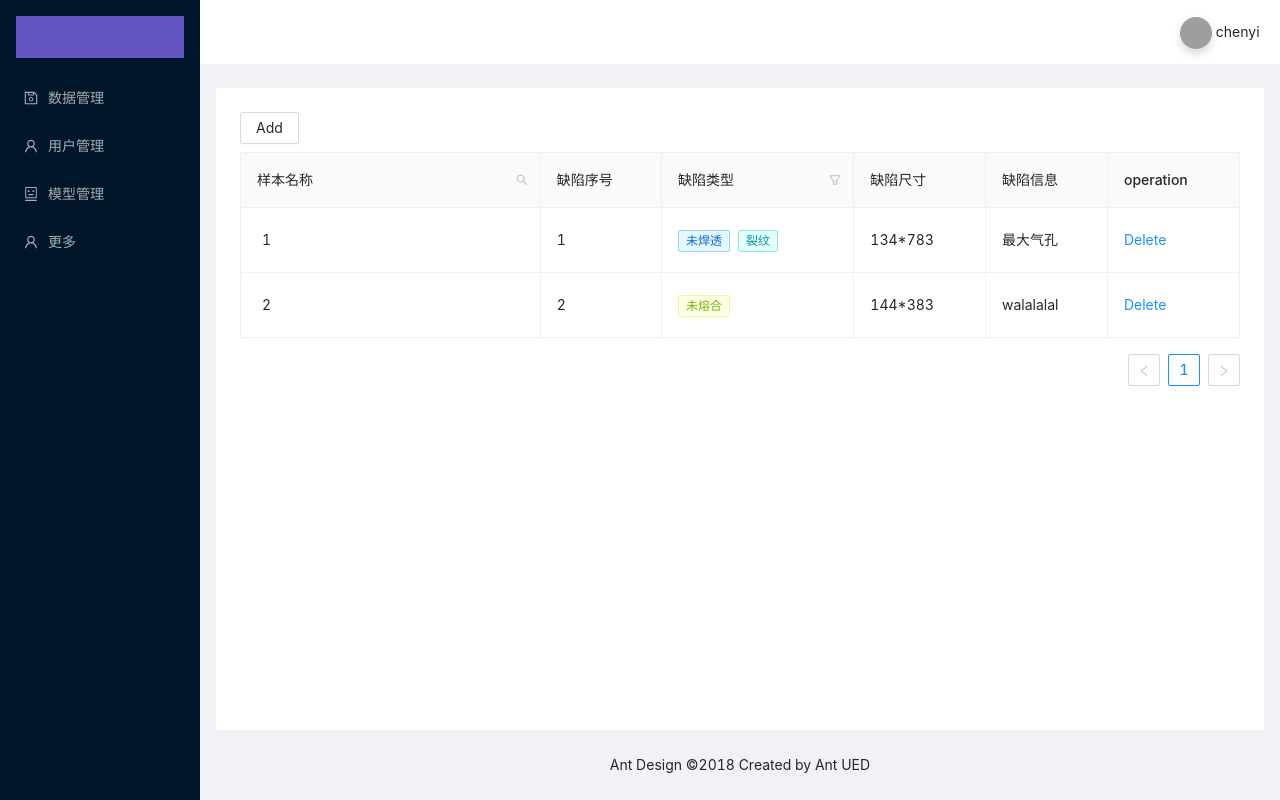
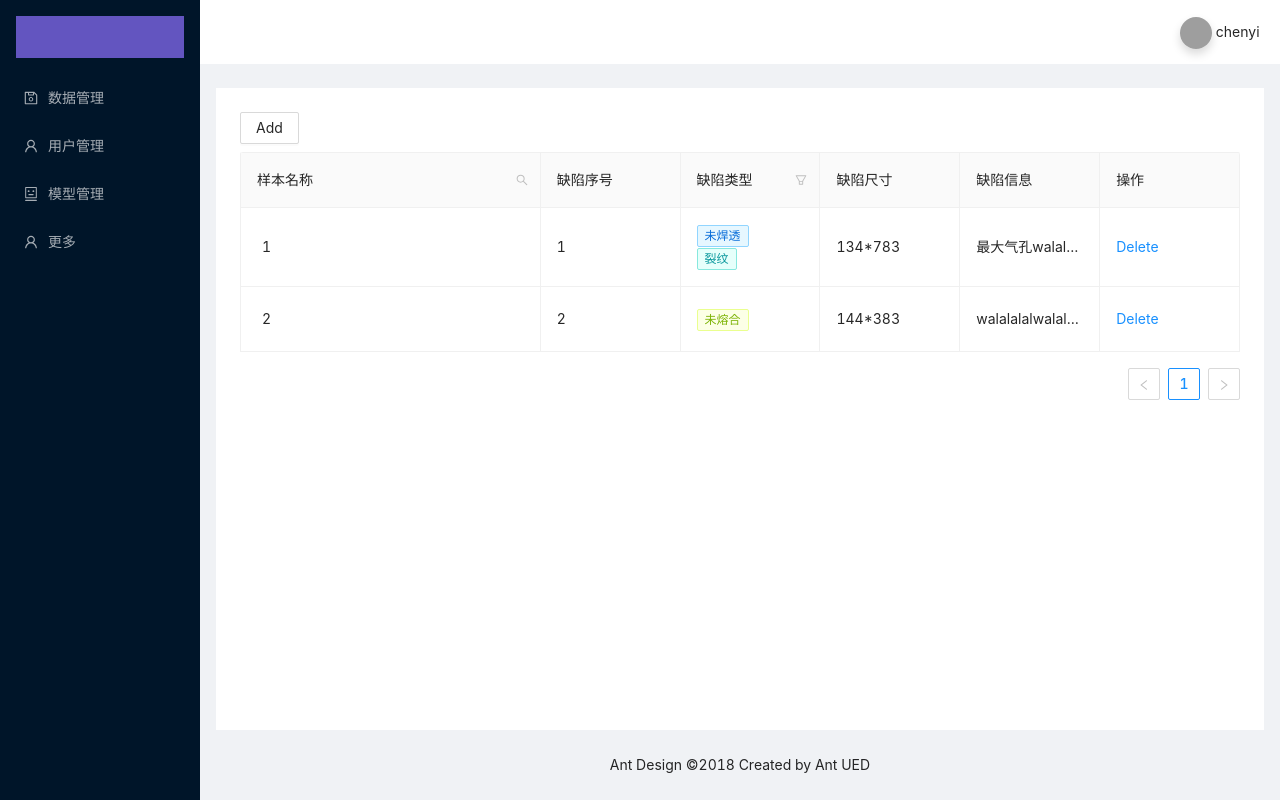
Before and after one commit to ChenE2000/CreakIMS, a Vue app in the folder client/: page /#/data in a window 1280 px wide. Built offline with nearby package versions, Linux system fonts and the light colour scheme; grey boxes are pictures that could not be loaded.

Commit message:
feat(table-data):缺陷信息自动省略以及提示功能

```diff
--- a/client/src/components/table-data.vue
+++ b/client/src/components/table-data.vue
@@ -90,6 +90,14 @@
           </a-tag>
         </span>
       </template>
+      <template v-else-if="column.dataIndex === 'info'">
+        <span>
+            <a-tooltip placement="bottomLeft">
+              <template #title>{{ record.info }}</template>
+              {{ record.info }}
+            </a-tooltip>
+        </span>
+      </template>
       <template v-else-if="column.dataIndex === 'operation'">
         <a-popconfirm
             v-if="dataSource.length"
@@ -178,10 +186,11 @@ const columns = [
   },
   {
     title: "缺陷信息",
-    dataIndex: "info"
+    dataIndex: "info",
+    ellipsis: true,
   },
   {
-    title: "operation",
+    title: "操作",
     dataIndex: "operation"
   },
 ];
@@ -193,7 +202,7 @@ const dataSource: Ref<DataItem[]> = ref([
     index: "1",
     type: "未焊透,裂纹",
     size: "134*783",
-    info: "最大气孔",
+    info: "最大气孔walalalalwalalalalwalalalal",
   },
   {
     key: "1",
@@ -201,7 +210,7 @@ const dataSource: Ref<DataItem[]> = ref([
     index: "2",
     type: "未熔合",
     size: "144*383",
-    info: "walalalal",
+    info: "walalalalwalalalalwalalalalwalalalal",
   },
 ]);
 const count = computed(() => dataSource.value.length + 1);
```
